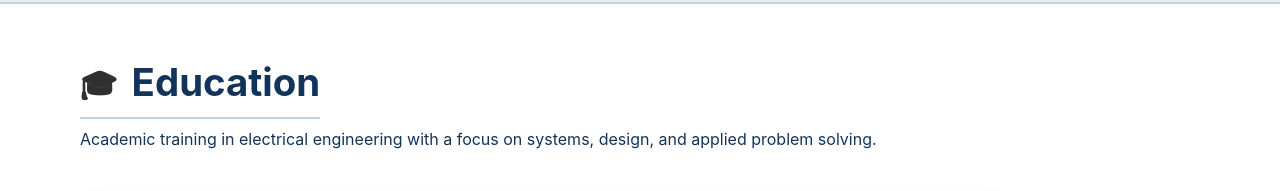
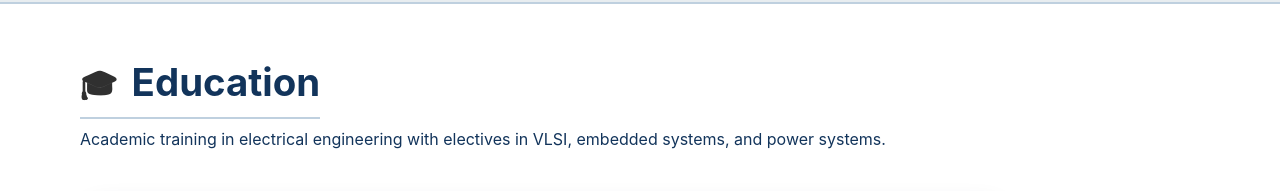
Before and after one commit to omarsbu/Personal-Website, a plain HTML site: page index.html in a window 1280 px wide. Shown: the part 3520-3711 px from the top of the page. Drawn offline with Linux system fonts and the light colour scheme.

Commit message:
Update index.html

```diff
--- a/index.html
+++ b/index.html
@@ -256,7 +256,7 @@
         <div class="container">
           <div class="section-header">
             <h2><span class="section-symbol" aria-hidden="true">&#127891;</span> Education</h2>
-            <p>Academic training in electrical engineering with a focus on systems, design, and applied problem solving.</p>
+            <p>Academic training in electrical engineering with electives in VLSI, embedded systems, and power systems.</p>
           </div>
           <div class="education-card-wrap">
             <article class="card education-card">
```
